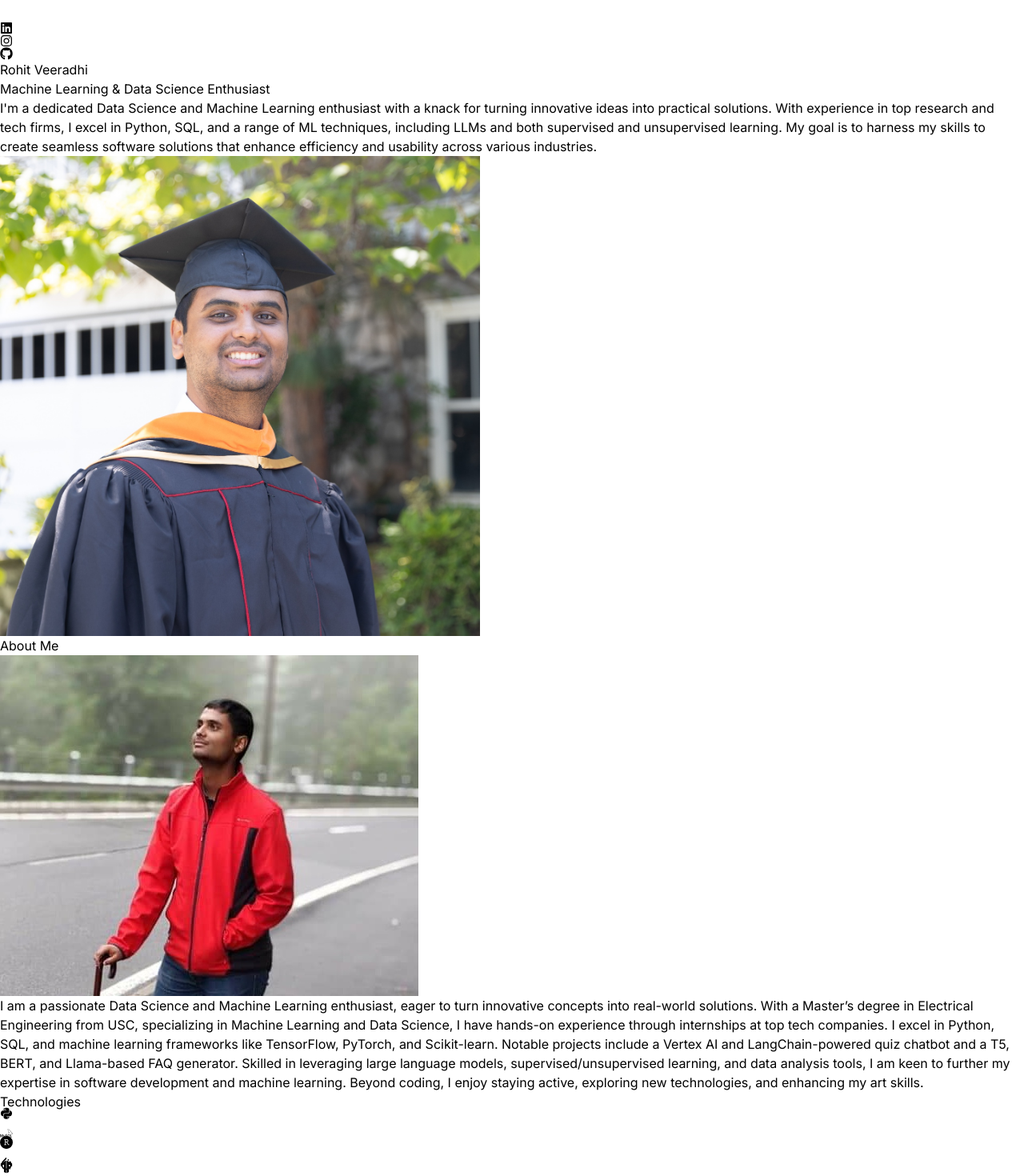
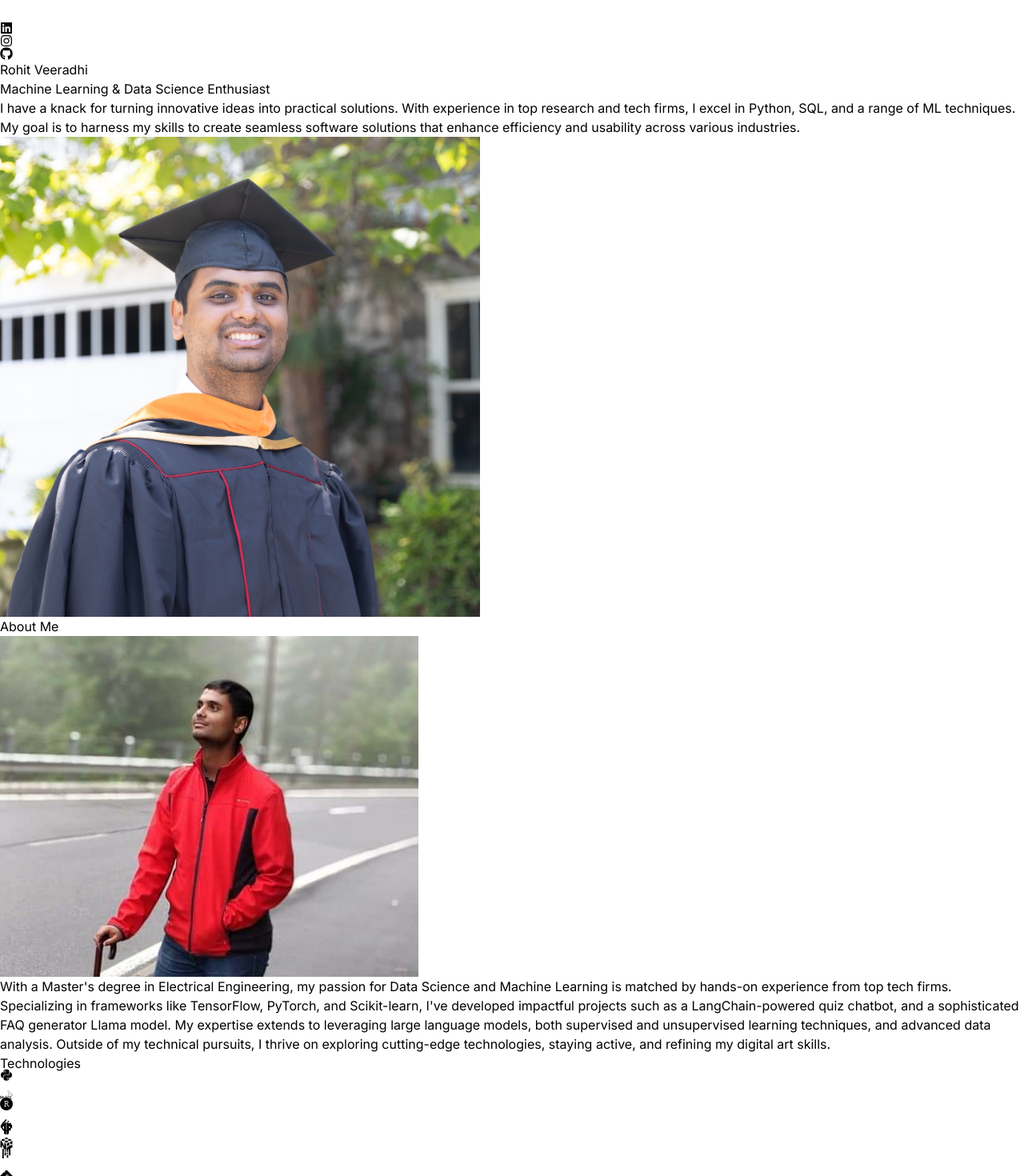
Before and after one commit to Rohit04121998/portfolio, a React (Vite) app: page / in a window 1280 px wide. Shown: the part 220-1690 px from the top of the page at 80% size. Built offline with nearby package versions, Linux system fonts and the light colour scheme.

Commit message:
changed description

```diff
--- a/src/constants/index.js
+++ b/src/constants/index.js
@@ -4,9 +4,9 @@ import project3 from "../assets/projects/project-3.jpg";
 import project4 from "../assets/projects/project-4.jpg";
 import project5 from "../assets/projects/project-5.jpg";
 
-export const HERO_CONTENT = `I'm a dedicated Data Science and Machine Learning enthusiast with a knack for turning innovative ideas into practical solutions. With experience in top research and tech firms, I excel in Python, SQL, and a range of ML techniques, including LLMs and both supervised and unsupervised learning. My goal is to harness my skills to create seamless software solutions that enhance efficiency and usability across various industries.`;
+export const HERO_CONTENT = `I have a knack for turning innovative ideas into practical solutions. With experience in top research and tech firms, I excel in Python, SQL, and a range of ML techniques. My goal is to harness my skills to create seamless software solutions that enhance efficiency and usability across various industries.`;
 
-export const ABOUT_TEXT = `I am a passionate Data Science and Machine Learning enthusiast, eager to turn innovative concepts into real-world solutions. With a Master’s degree in Electrical Engineering from USC, specializing in Machine Learning and Data Science, I have hands-on experience through internships at top tech companies. I excel in Python, SQL, and machine learning frameworks like TensorFlow, PyTorch, and Scikit-learn. Notable projects include a Vertex AI and LangChain-powered quiz chatbot and a T5, BERT, and Llama-based FAQ generator. Skilled in leveraging large language models, supervised/unsupervised learning, and data analysis tools, I am keen to further my expertise in software development and machine learning. Beyond coding, I enjoy staying active, exploring new technologies, and enhancing my art skills.`;
+export const ABOUT_TEXT = `With a Master's degree in Electrical Engineering, my passion for Data Science and Machine Learning is matched by hands-on experience from top tech firms. Specializing in frameworks like TensorFlow, PyTorch, and Scikit-learn, I've developed impactful projects such as a LangChain-powered quiz chatbot, and a sophisticated FAQ generator Llama model. My expertise extends to leveraging large language models, both supervised and unsupervised learning techniques, and advanced data analysis. Outside of my technical pursuits, I thrive on exploring cutting-edge technologies, staying active, and refining my digital art skills.`;
 
 export const EDUCATION = [
   {
@@ -15,7 +15,6 @@ export const EDUCATION = [
     degree:
       "Master of Science in Electrical Engineering (Machine Learning & Data Science)",
     // location: "Los Angeles, USA",
-    // description: `Developed an advanced chatbot designed for coaching and mentorship utilizing cutting-edge technologies such as OpenAI, VertexAI, and TensorFlow. The work involved sophisticated data modeling, algorithm development, and the application of deep learning principles, significantly enhancing the chatbot's performance and user interaction.`,
     // gpa: "3.71",
   },
   {
@@ -23,7 +22,6 @@ export const EDUCATION = [
     school: "RV College of Engineering",
     degree: "Bachelor of Engineering in Electronics and Communications",
     // location: "Bangalore, India",
-    // description: `Developed an advanced chatbot designed for coaching and mentorship utilizing cutting-edge technologies such as OpenAI, VertexAI, and TensorFlow. The work involved sophisticated data modeling, algorithm development, and the application of deep learning principles, significantly enhancing the chatbot's performance and user interaction.`,
     // gpa: "8.48",
   },
 ];
```
